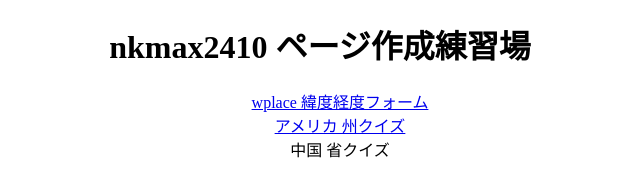
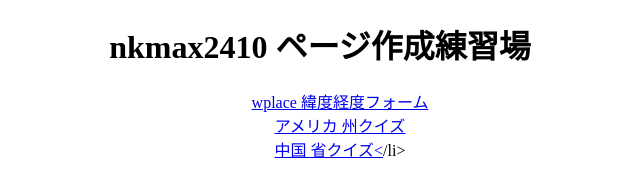
Before and after one commit to nkmax2410/nkmax2410.github.io, a plain HTML site: page index.html in a window 1280 px wide. Shown: the whole page, without its empty margins (320-960 px from the left). Drawn offline with Linux system fonts and the light colour scheme.

Commit message:
Update index.html

```diff
--- a/index.html
+++ b/index.html
@@ -12,7 +12,7 @@
     <ul style="list-style-type: none;">
     <li><a href="wplace.html">wplace 緯度経度フォーム</a></li>
     <li><a href="theus_states_quiz.html">アメリカ 州クイズ</a></li>
-    <li><a href="china_provinces_quiz.html"></a>中国 省クイズ</li>
+    <li><a href="china_provinces_quiz.html">中国 省クイズ<</a>/li>
     </ul>
 </body>
 
```
